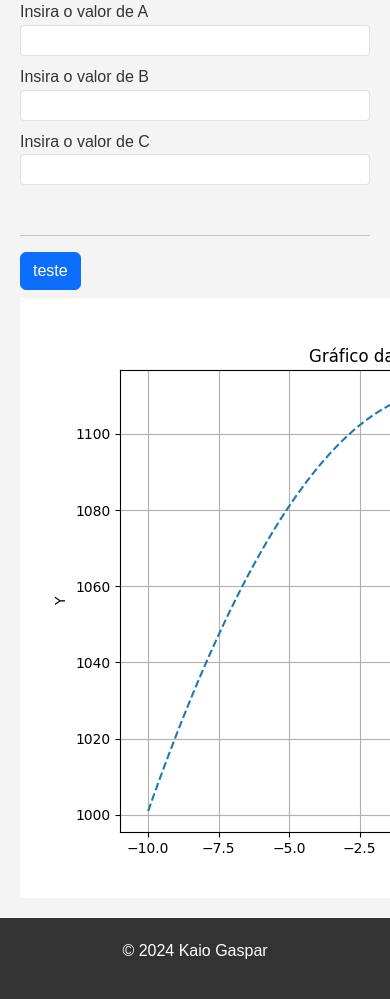
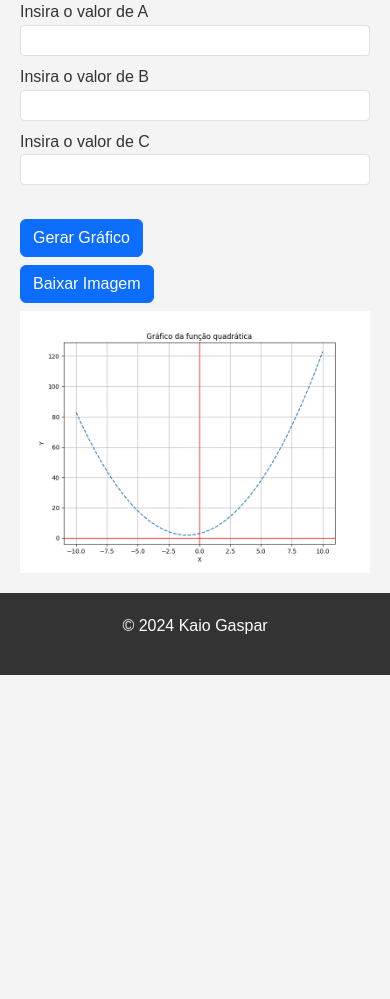
Before and after one commit to Kaio-Gaspar/Gerador-de-grafico-de-fun-o, a Flask app: page / in a window 390 px wide; the page is wider, and only the part inside the window is pictured. Shown: the part 139-1138 px from the top of that part. After the commit the page ends 814 px from the top of that part, so only its background shows below. Run offline with Flask 3, Linux system fonts and the light colour scheme.

Commit message:
baixar grafico e mairo responsividade

```diff
--- a/app.py
+++ b/app.py
@@ -1,4 +1,4 @@
-from flask import Flask, render_template, request, jsonify
+from flask import Flask, render_template, request, jsonify, send_file
 import numpy as np
 import matplotlib.pyplot as plt
 import matplotlib
@@ -36,18 +36,30 @@ def index():
         return render_template('index.html', number_input=number_input)
     return render_template('index.html', number_input=number_input)
 
-
+@app.route('/download-image')
+@app.route('/download-image')
+def download_image():
+    # Caminho para a imagem que você deseja baixar
+    image_path = 'static/img/grafico.png'
+    # Nome do arquivo que será baixado pelo usuário
+    filename = 'grafico.png'
+    # Retorna a imagem para o cliente fazer o download
+    return send_file(image_path, as_attachment=True)
 
 def gerar_grafico(a, b , c):
     x_vals = np.linspace(-10, 10, 100)
     y_vals = a*x_vals**2 + b*x_vals + c
-
     fig, ax = plt.subplots(figsize=(8, 6))
     ax.plot(x_vals, y_vals, label='Função Quadrática', linestyle='--')
     ax.set_title('Gráfico da função quadrática')
     plt.xlabel('X')
     plt.ylabel('Y')
+    plt.axhline(0, color='r', linewidth=1)
+    plt.axvline(0, color='r', linewidth=1)
+
     plt.grid(True)
+    #ax.set(xlim=(-10, 10), ylim=(-10, 10))
+
 
     # Verifica se o diretório 'static/img' existe e cria-o se não existir
     if not os.path.exists('static/img'):
--- a/forms.py
+++ b/forms.py
@@ -7,4 +7,4 @@ class NumberInput(FlaskForm):
     num_b = FloatField('Insira o valor de B', validators=[DataRequired()])
     num_c = FloatField('Insira o valor de C', validators=[DataRequired()])
 
-    button_submit = SubmitField('teste')
+    button_submit = SubmitField('Gerar Gráfico')
--- a/static/css/style.css
+++ b/static/css/style.css
@@ -8,7 +8,7 @@ body {
     padding: 0;
 }
 
-h3{
+h3 {
     font-family: Oswald;
 }
 
@@ -16,6 +16,7 @@ header {
     background-color: #333;
     color: #fff;
     padding: 20px;
+    width: 100vw;
 }
 
 header h1 {
@@ -45,6 +46,7 @@ footer {
     color: #fff;
     padding: 20px;
     text-align: center;
+    width: 100vw;
 }
 
 /* Responsividade */
@@ -63,3 +65,11 @@ footer {
         padding: 10px 0;
     }
 }
+
+/* Estilos da imagem */
+img {
+    margin: auto; /* Centraliza horizontalmente */
+    display: block; /* Remove margens verticais adicionais */
+    max-width: 100%; /* Garante que a imagem não ultrapasse a largura do contêiner */
+    height: auto; /* Mantém a proporção da imagem */
+}
--- a/templates/index.html
+++ b/templates/index.html
@@ -22,7 +22,7 @@
     </header>
 
     <main>
-        <form method="post" id="meuFormulario" class="row">
+        <form method="post" id="meuFormulario" class="row justify-content-center">
             <div class="col-sm-2">
                 <div class="mb-2">
                     {{ number_input.num_a.label }}
@@ -43,16 +43,25 @@
             </div>
             <div class="col-sm-2">
                 <br>
-                <hr>
                 <div class="mb-2">
                     {{ number_input.button_submit(class="btn btn-primary") }}
                 </div>
             </div>
         </form>
 
-        <div>
-            <img src="{{ url_for('static', filename='img/grafico.png') }}" alt="Gráfico da função quadrática">
+        <form action="{{ url_for('download_image') }}" method="get" class="justify-content-center">
+            <div class="col-sm-2">
+                <div class="mb-2 ju">
+                    <button type="submit" class="btn btn-primary">Baixar Imagem</button>
+                </div>
+            </div>
+        </form>
+
+
+        <div class="img d-flex justify-content-center ">
+            <img src="{{ url_for('static', filename='img/grafico.png') }}" alt="Gráfico da função quadrática" class="img-fluid">
         </div>
+
 
 
 
```
Also changed, not shown: static/img/grafico.png.
